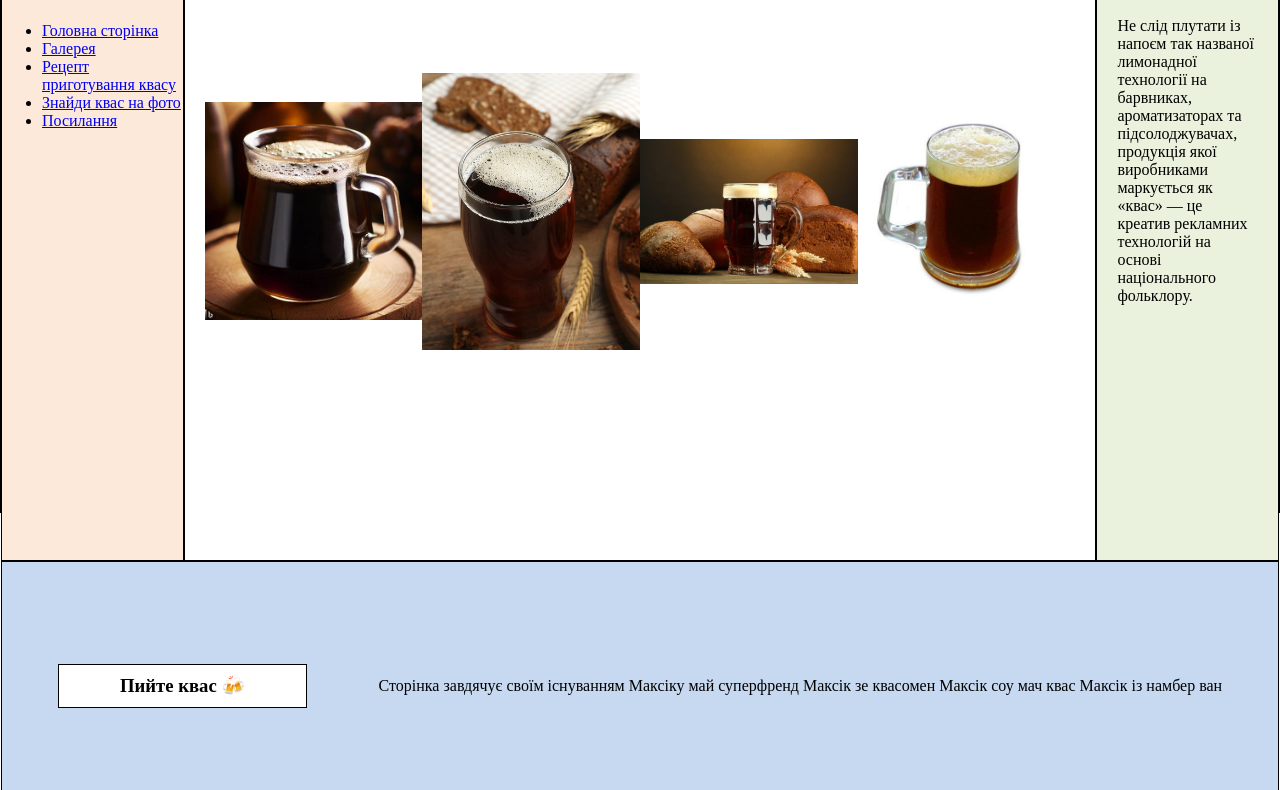
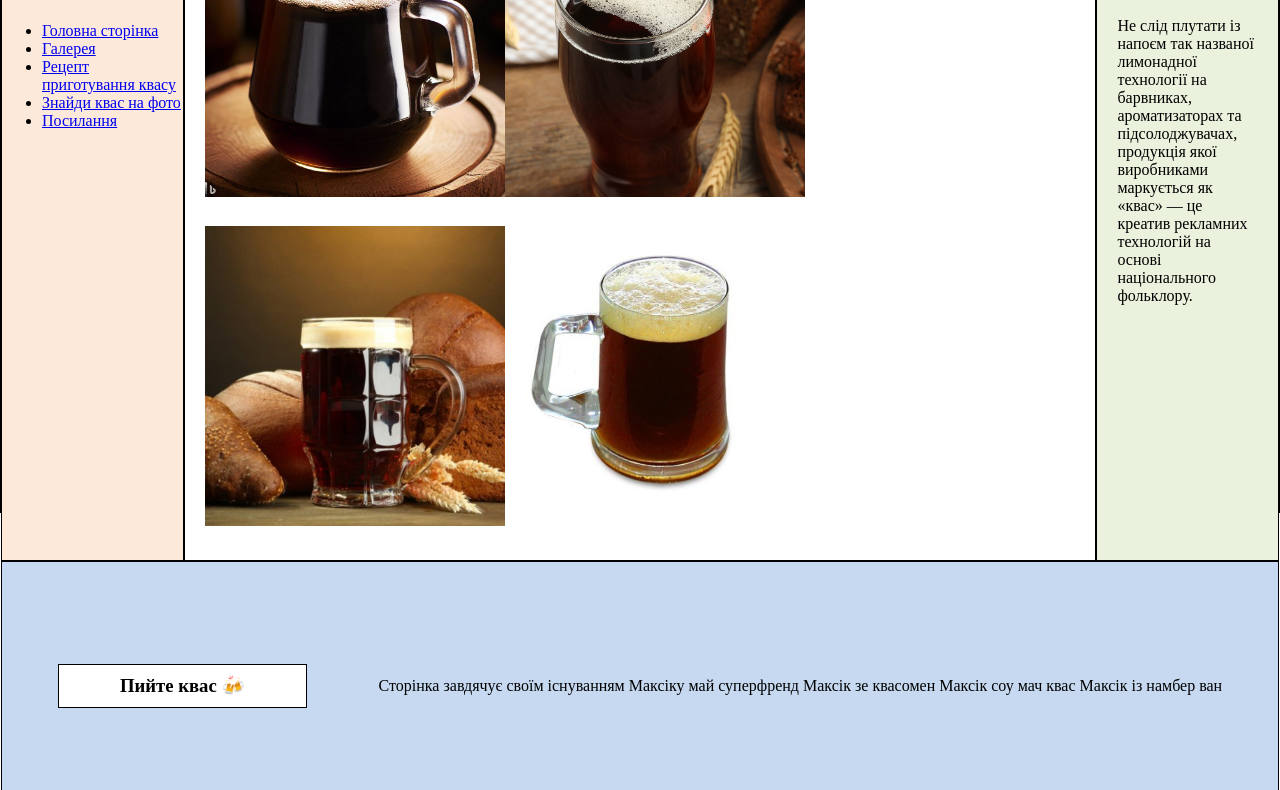
Before and after one commit to zagrebelnio/Development-of-HTML-structures-and-visualization-using-CSS, a plain HTML site: page page1.html in a window 1280 px wide. Shown: the part 490-1280 px from the top of the page. Drawn offline with Linux system fonts and the light colour scheme.

Commit message:
Modified images view

```diff
--- a/page1.html
+++ b/page1.html
@@ -31,10 +31,10 @@
             <p>Не слід плутати із напоєм так названої лимонадної технології на барвниках, ароматизаторах та підсолоджувачах, продукція якої виробниками маркується як «квас» — це креатив рекламних технологій на основі національного фольклору.</p>
         </div>
         <div class="white num-div" id="div5">
-            <img src="images/kvas1.jpg" alt="kvas" width="25%">
-            <img src="images/kvas2.jpg" alt="kvas" width="25%">
-            <img src="images/kvas3.jpg" alt="kvas" width="25%">
-            <img src="images/kvas4.jpg" alt="kvas" width="25%">
+            <img class="gallery-item" src="images/kvas1.jpg" alt="kvas" width="25%">
+            <img class="gallery-item" src="images/kvas2.jpg" alt="kvas" width="25%">
+            <img class="gallery-item" src="images/kvas3.jpg" alt="kvas" width="25%">
+            <img class="gallery-item" src="images/kvas4.jpg" alt="kvas" width="25%">
         </div>
         <div class="blue num-div" id="div6">
             <div class="text-box">
--- a/styles/style.css
+++ b/styles/style.css
@@ -1,5 +1,6 @@
 body {
     margin: 0;
+    min-width: 955px;
 }
 
 div {
@@ -65,6 +66,7 @@ div {
     grid-area: 3 / 2 / 4 / 3;
 
     display: flex;
+    flex-wrap: wrap;
     justify-content: start;
     align-items: center;
 }
@@ -94,3 +96,9 @@ h3 {
 .num-div {
     padding: 20px;
 }
+
+.gallery-item {
+    width: 300px;
+    height: 300px;
+    object-fit: cover;
+}
```
